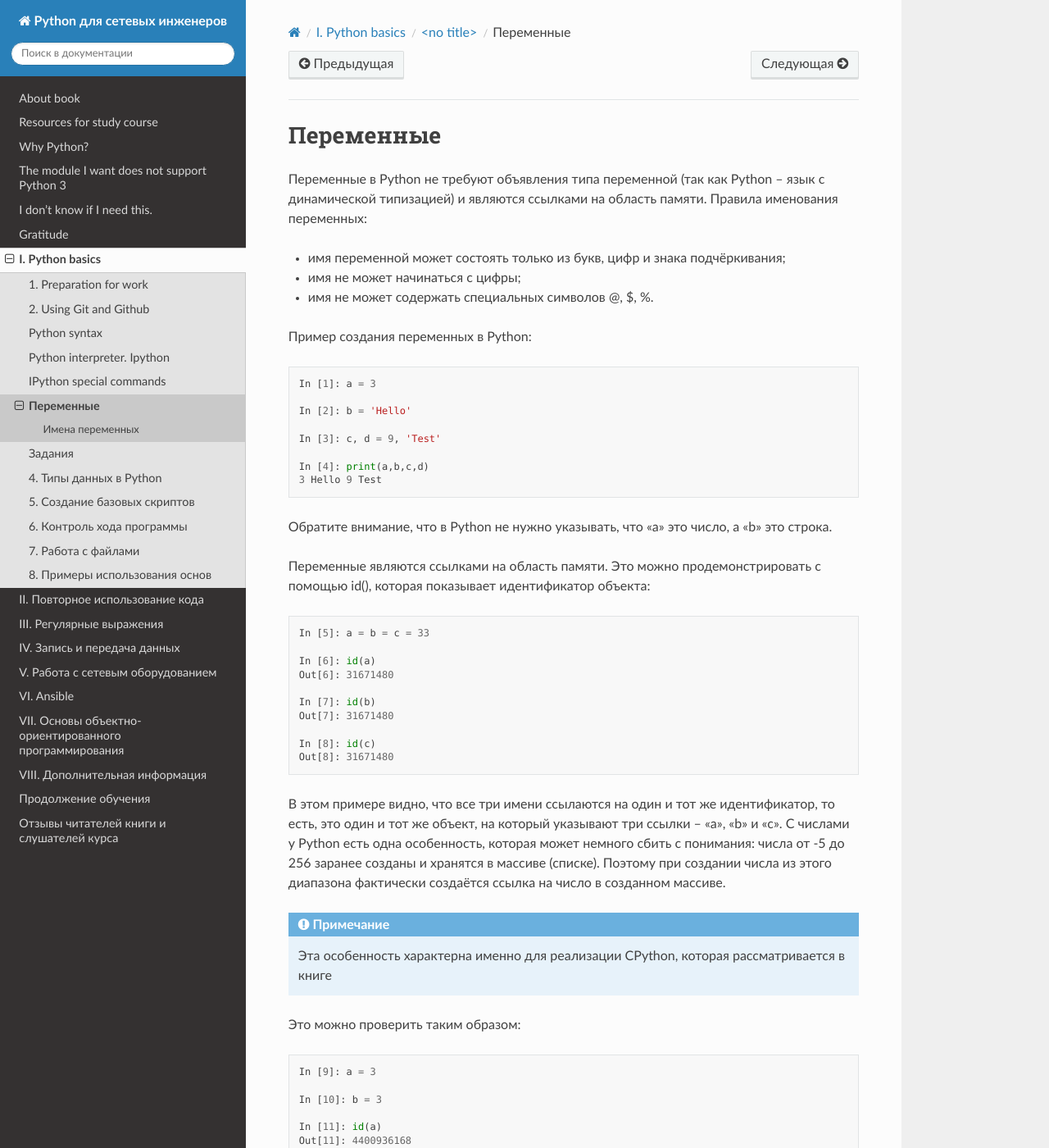
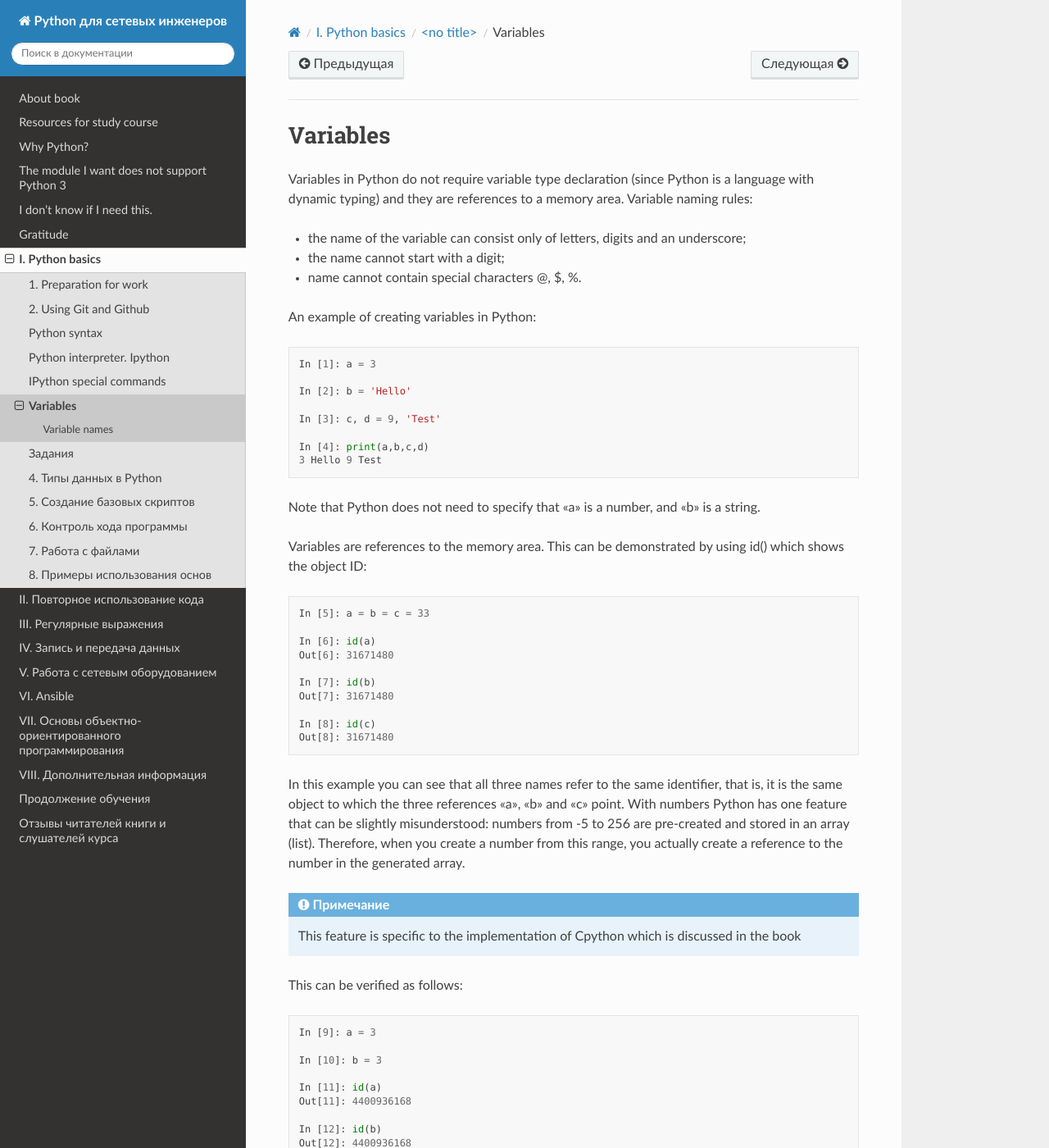
Before and after one commit to Aidar5/nattoeng, a Sphinx documentation site: the page built from docs/source/book/03_start/2_variables.rst, in a window 1280 px wide and 1400 px high. Shown: the whole window at 82% size. Built offline with Sphinx 7.4.7 and the Read the Docs theme 2.0.0, drawn with Linux system fonts in a browser that asks for light colours; pages that are not in the unit, such as notebooks, are missing from menus; some of the changed text lies outside the part shown.

Commit message:
Update 2_variables.rst

```diff
--- a/docs/source/book/03_start/2_variables.rst
+++ b/docs/source/book/03_start/2_variables.rst
@@ -1,16 +1,12 @@
-Переменные
+Variables
 ~~~~~~~~~~
 
-Переменные в Python не требуют объявления типа переменной (так как
-Python – язык с динамической типизацией) и являются ссылками на область
-памяти. Правила именования переменных:
+Variables in Python do not require variable type declaration (since Python is a language with dynamic typing) and they are references to a memory area. Variable naming rules:
 
--  имя переменной может состоять только из букв, цифр и знака
-   подчёркивания;
--  имя не может начинаться с цифры;
--  имя не может содержать специальных символов @, $, %.
-
-Пример создания переменных в Python:
+-  the name of the variable can consist only of letters, digits and an underscore;
+-  the name cannot start with a digit;
+-  name cannot contain special characters @, $, %.
+An example of creating variables in Python:
 
 .. code:: python
 
@@ -23,12 +19,9 @@ Python – язык с динамической типизацией) и явл
     In [4]: print(a,b,c,d)
     3 Hello 9 Test
 
-Обратите внимание, что в Python не нужно указывать, что "a" это число, а
-"b" это строка.
+Note that Python does not need to specify that "a" is a number, and "b" is a string.
 
-Переменные являются ссылками на область памяти. Это можно
-продемонстрировать с помощью id(), которая показывает идентификатор
-объекта:
+Variables are references to the memory area. This can be demonstrated by using id() which shows the object ID:
 
 .. code:: python
 
@@ -43,19 +36,12 @@ Python – язык с динамической типизацией) и явл
     In [8]: id(c)
     Out[8]: 31671480
 
-В этом примере видно, что все три имени ссылаются на один и тот же
-идентификатор, то есть, это один и тот же объект, на который указывают
-три ссылки – "a", "b" и "c". С числами у Python есть одна особенность,
-которая может немного сбить с понимания: числа от -5 до 256 заранее
-созданы и хранятся в массиве (списке). Поэтому при создании числа из
-этого диапазона фактически создаётся ссылка на число в созданном
-массиве.
+In this example you can see that all three names refer to the same identifier, that is, it is the same object to which the three references "a", "b" and "c" point. With numbers Python has one feature that can be slightly misunderstood: numbers from -5 to 256 are pre-created and stored in an array (list). Therefore, when you create a number from this range, you actually create a reference to the number in the generated array.
 
 .. note::
-    Эта особенность характерна именно для реализации CPython, которая
-    рассматривается в книге
+    This feature is specific to the implementation of Cpython which is discussed in the book
 
-Это можно проверить таким образом:
+This can be verified as follows:
 
 .. code:: python
 
@@ -72,11 +58,10 @@ Python – язык с динамической типизацией) и явл
     In [13]: id(3)
     Out[13]: 4400936168
 
-Обратите внимание, что у ``a``, ``b`` и числа ``3`` имеют одинаковые идентификаторы.
-Все они являются ссылками на существующее число в списке.
+Note that ``a``, ``b`` and number ``3`` have identical identifiers.
+They are all references to an existing number in the list.
 
-Если сделать то же самое с числом больше 256, идентификаторы у всех
-будут разные:
+If you do the same with number more than 256, all identifiers will be different:
 
 .. code:: python
 
@@ -93,9 +78,8 @@ Python – язык с динамической типизацией) и явл
     In [18]: id(500)
     Out[18]: 140239990502960
 
-При этом, если сделать присваивание переменных друг другу, то
-идентификаторы будут у всех одинаковые (в таком варианте ``a``, ``b`` и ``c``
-ссылаются на один и тот же объект):
+However, if you assign variables to each other, the identifiers are all the same (in this variant ``a``, ``b`` and ``c``
+are referring to the same object):
 
 .. code:: python
 
@@ -110,16 +94,11 @@ Python – язык с динамической типизацией) и явл
     In [22]: id(c)
     Out[22]: 140239990503080
 
-Имена переменных
+Variable names
 ^^^^^^^^^^^^^^^^
 
-Имена переменных не должны пересекаться с названиями операторов и
-модулей или же других зарезервированных слов. В Python есть рекомендации
-по именованию функций, классов и переменных:
+Variable names should not overlap with the names of operators and modules or other reserved words. Python has recommendations for naming functions, classes and variables:
 
--  имена переменных обычно пишутся или полностью большими или полностью
-   маленькими буквами (например DB_NAME, db_name);
--  имена функций задаются маленькими буквами, с подчёркиваниями между
-   словами (например, get_names);
--  имена классов задаются словами с заглавными буквами без пробелов, это
-   так называемый CamelCase (например, CiscoSwitch).
+-  variable names are usually written in lowercase or in uppercase (e.g., DB_NAME, db_name);
+-  function names are written in lowercase, with underlining between words (for example get_names);
+-  class names are given with capital letters without spaces, it is called Camelcase (for example, CiscoSwitch).
```
